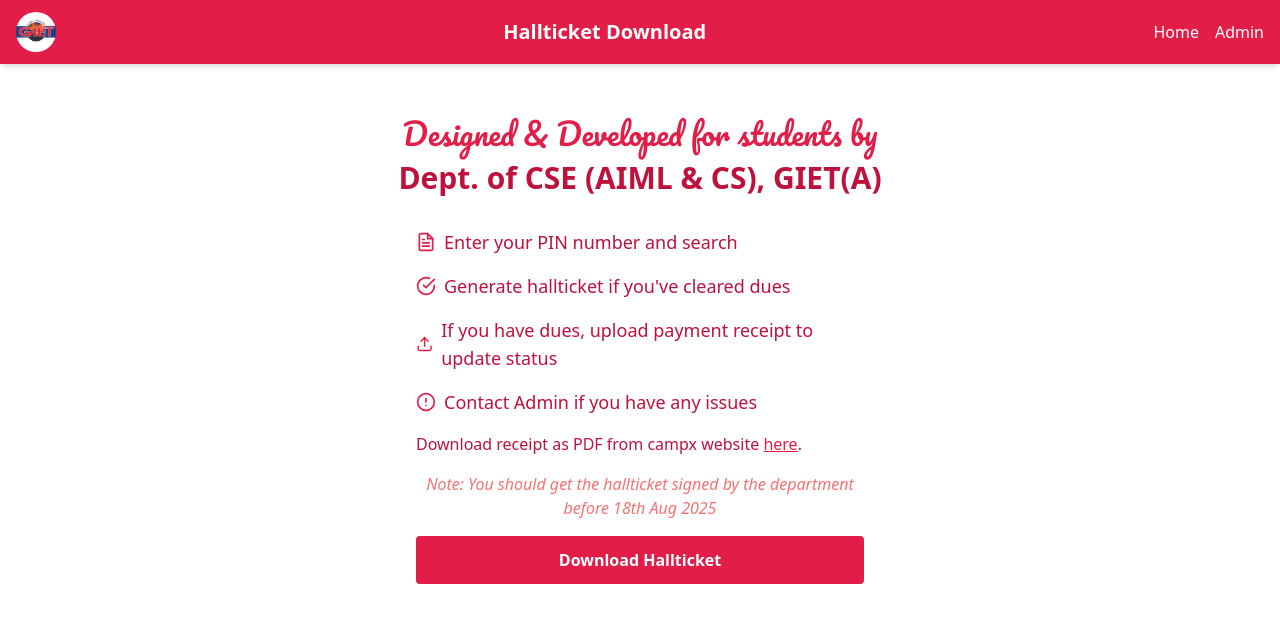
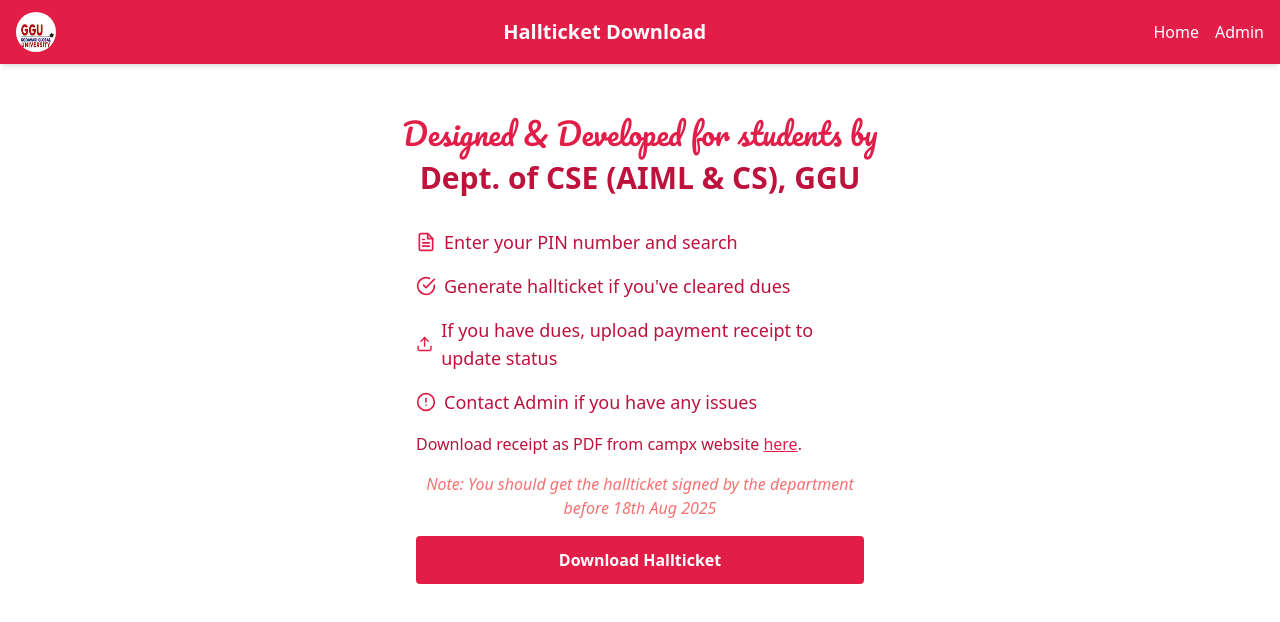
Before and after one commit to giet-intern/giet-unipass, a React (Vite) app in the folder frontend/: page / in a window 1280 px wide. Shown: the top 622 px of the page. Built offline with nearby package versions, Linux system fonts and the light colour scheme; a web font is replaced by a local one.

Commit message:
added data

```diff
--- a/frontend/index.html
+++ b/frontend/index.html
@@ -12,7 +12,7 @@
       href="https://fonts.googleapis.com/css2?family=Princess+Sofia&display=swap"
       rel="stylesheet"
     />
-    <title>GIET AIML&CS</title>
+    <title>GGU AIML&CS</title>
   </head>
   <body>
     <div id="root"></div>
--- a/frontend/src/components/LandingPage.jsx
+++ b/frontend/src/components/LandingPage.jsx
@@ -19,7 +19,7 @@ export default function LandingPage() {
             Designed & Developed for students by
           </p>
           <p className="sm:text-xl md:text-3xl font-semibold text-rose-700 mb-8 text-center">
-            Dept. of CSE (AIML & CS), GIET(A)
+            Dept. of CSE (AIML & CS), GGU
           </p>
 
           <div className="w-full max-w-md space-y-4 text-rose-700">
@@ -44,7 +44,7 @@ export default function LandingPage() {
             <p>
               Download receipt as PDF from campx website{" "}
               <a
-                href="https://giet.campx.in/gier-2/payments/public/login"
+                href="https://giet.campx.in/ggu/payments/public/login"
                 className="text-rose-600 underline"
               >
                 here
--- a/frontend/src/components/Navbar.jsx
+++ b/frontend/src/components/Navbar.jsx
@@ -1,5 +1,5 @@
 import { Link } from "react-router-dom";
-import collegeLogo from "../assets/logo.png";
+import collegeLogo from "../assets/ggu-logo.png";
 import { useAdmin } from "../context/AdminContext";
 
 export default function Navbar() {
```
Also changed, not shown: frontend/public/ggu-logo.png (added), frontend/src/assets/ggu-logo.png (added).
